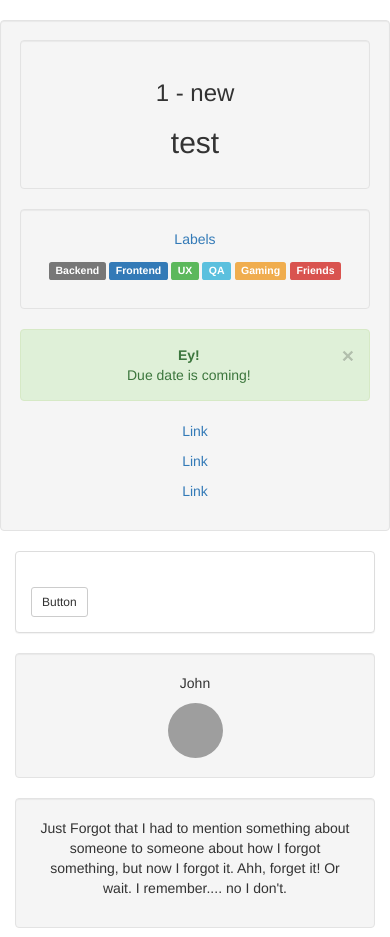
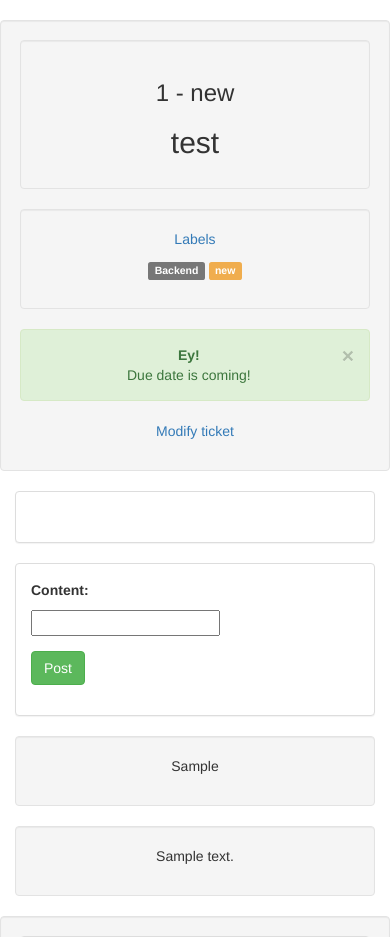
Before and after one commit to pablostarpig/formustarel, a Django app: a page that uses smarticket/board/templates/board/ticket_detail.html in a window 390 px wide. Shown: the part 52-989 px from the top of the page. Run offline with Django 3.2, Linux system fonts and the light colour scheme; a user stored in the database is signed in; data comes from the database, SQL or seed files in the repository; tables that the repository leaves empty hold one stand-in row (values such as "Sample post"); some libraries are stand-ins or nearby versions; grey boxes are pictures that could not be loaded.

Commit message:
Add the ability to add comments for each ticket

```diff
--- a/smarticket/board/forms.py
+++ b/smarticket/board/forms.py
@@ -1,7 +1,7 @@
 from django import forms
 from django.contrib.auth.models import User
 
-from .models import Ticket, Project
+from .models import Ticket, Project, Comment
 
 
 class ProjectForm(forms.ModelForm):
@@ -14,7 +14,13 @@
 class TicketForm(forms.ModelForm):
     class Meta:
         model = Ticket
-        fields = ['name', 'status', 'team']
+        fields = ['name', 'status', 'team', 'type', 'priority', 'owner', 'description',
+                  'project']
+
+class CommentForm(forms.ModelForm):
+    class Meta:
+        model = Comment
+        fields = ['content']
 
 
 class UserForm(forms.ModelForm):
--- a/smarticket/board/models.py
+++ b/smarticket/board/models.py
@@ -21,5 +21,17 @@
     team = models.CharField(max_length=50)
     owner = models.CharField(max_length=50)
 
+
     def __str__(self):
         return self.name + ' - ' + self.status
+
+
+class Comment(models.Model):
+    ticket_id = models.ForeignKey(Ticket, on_delete=models.CASCADE)
+    user = models.CharField(max_length=100)
+    content = models.CharField(max_length=10000)
+    comment_date = models.DateField(auto_now_add=True, blank=True)
+    comment_time = models.TimeField(auto_now_add=True, blank=True)
+
+    def __str__(self):
+        return self.user + ' - ' + self.content
--- a/smarticket/board/templates/board/ticket_detail.html
+++ b/smarticket/board/templates/board/ticket_detail.html
@@ -13,12 +13,11 @@
       <div class="well">
         <p><a href="#">Labels</a></p>
         <p>
-          <span class="label label-default">Backend</span>
-          <span class="label label-primary">Frontend</span>
-          <span class="label label-success">UX</span>
-          <span class="label label-info">QA</span>
-          <span class="label label-warning">Gaming</span>
-          <span class="label label-danger">Friends</span>
+          <span class="label label-default">{{ ticket.team }}</span>
+          <span class="label label-primary">{{ ticket.type }}</span>
+          <span class="label label-success">{{ ticket.priority }}</span>
+          <span class="label label-info">{{ ticket.owner }}</span>
+          <span class="label label-warning">{{ ticket.status }}</span>
         </p>
       </div>
       <div class="alert alert-success fade in">
@@ -26,9 +25,7 @@
         <p><strong>Ey!</strong></p>
         Due date is coming!
       </div>
-      <p><a href="#">Link</a></p>
-      <p><a href="#">Link</a></p>
-      <p><a href="#">Link</a></p>
+      <p><a href="{% url 'board:update_ticket' ticket.id %}">Modify ticket</a></p>
     </div>
     <div class="col-sm-7">
 
@@ -37,32 +34,51 @@
           <div class="panel panel-default text-left">
             <div class="panel-body">
               <h2>{{ ticket.description }}</h2>
-              <button type="button" class="btn btn-default btn-sm">
-                  Button
-              </button>
             </div>
           </div>
         </div>
       </div>
 
       <div class="row">
+        <div class="col-sm-12">
+          <div class="panel panel-default text-left">
+            <div class="panel-body">
+              <!--<p contenteditable="true">Status: Feeling Blue</p>-->
+              <!--<button type="button" class="btn btn-default btn-sm">-->
+                <!--<span class="glyphicon glyphicon-thumbs-up"></span> Like-->
+              <!--</button>-->
+              <form class="form-horizontal" role="form" action="" method="post" enctype="multipart/form-data">
+                {% csrf_token %}
+                {% include 'board/form_template.html' %}
+                <div class="form-group">
+                  <div class="col-sm-offset-2 col-sm-10">
+                    <button type="submit" class="btn btn-success">Post</button>
+                  </div>
+                </div>
+               </form>
+            </div>
+          </div>
+        </div>
+      </div>
+
+      {% for comment in ticket.comment_set.all %}
+        <div class="row">
           <div class="col-sm-3">
             <div class="well">
-           <p>John</p>
-           <img src="bird.jpg" class="img-circle" height="55" width="55" alt="Avatar">
+             <p>{{ comment.user }}</p>
             </div>
           </div>
           <div class="col-sm-9">
             <div class="well">
-            <p>Just Forgot that I had to mention something about someone to someone about how I forgot something, but now I forgot it. Ahh, forget it! Or wait. I remember.... no I don't.</p>
+              <p>{{ comment.content }}</p>
             </div>
           </div>
         </div>
+      {% endfor %}
     </div>
     <div class="col-sm-2 well">
       <div class="thumbnail">
         <p>Upcoming Events:</p>
-        <img src="paris.jpg" alt="Paris" width="400" height="300">
         <p><strong>Paris</strong></p>
         <p>Fri. 27 November 2015</p>
         <button class="btn btn-primary">Info</button>
--- a/smarticket/board/views.py
+++ b/smarticket/board/views.py
@@ -3,7 +3,7 @@
 from django.http import JsonResponse
 from django.shortcuts import render, get_object_or_404
 from django.db.models import Q
-from .forms import ProjectForm, TicketForm, UserForm
+from .forms import ProjectForm, TicketForm, UserForm, CommentForm
 from .models import Project, Ticket
 
 
@@ -108,7 +108,15 @@
         return render(request, 'board/login.html')
     else:
         ticket = get_object_or_404(Ticket, pk=ticket_id)
-        return render(request, 'board/ticket_detail.html', {'ticket': ticket})
+        comment_form = CommentForm(request.POST or None,
+                                   request.FILES or None)
+        if comment_form.is_valid():
+            comment = comment_form.save(commit=False)
+            comment.ticket_id = ticket
+            comment.user = request.user
+            comment.save()
+            return render(request, 'board/ticket_detail.html', {'ticket': ticket, 'form': comment_form})
+        return render(request, 'board/ticket_detail.html', {'ticket': ticket, 'form': comment_form})
 
 
 # def favorite(request, ticket_id):
```
Also changed, not shown: smarticket/board/templates/board/detail.html (+11 -1 lines). Lines whose indentation alone changed are shown as unchanged.
